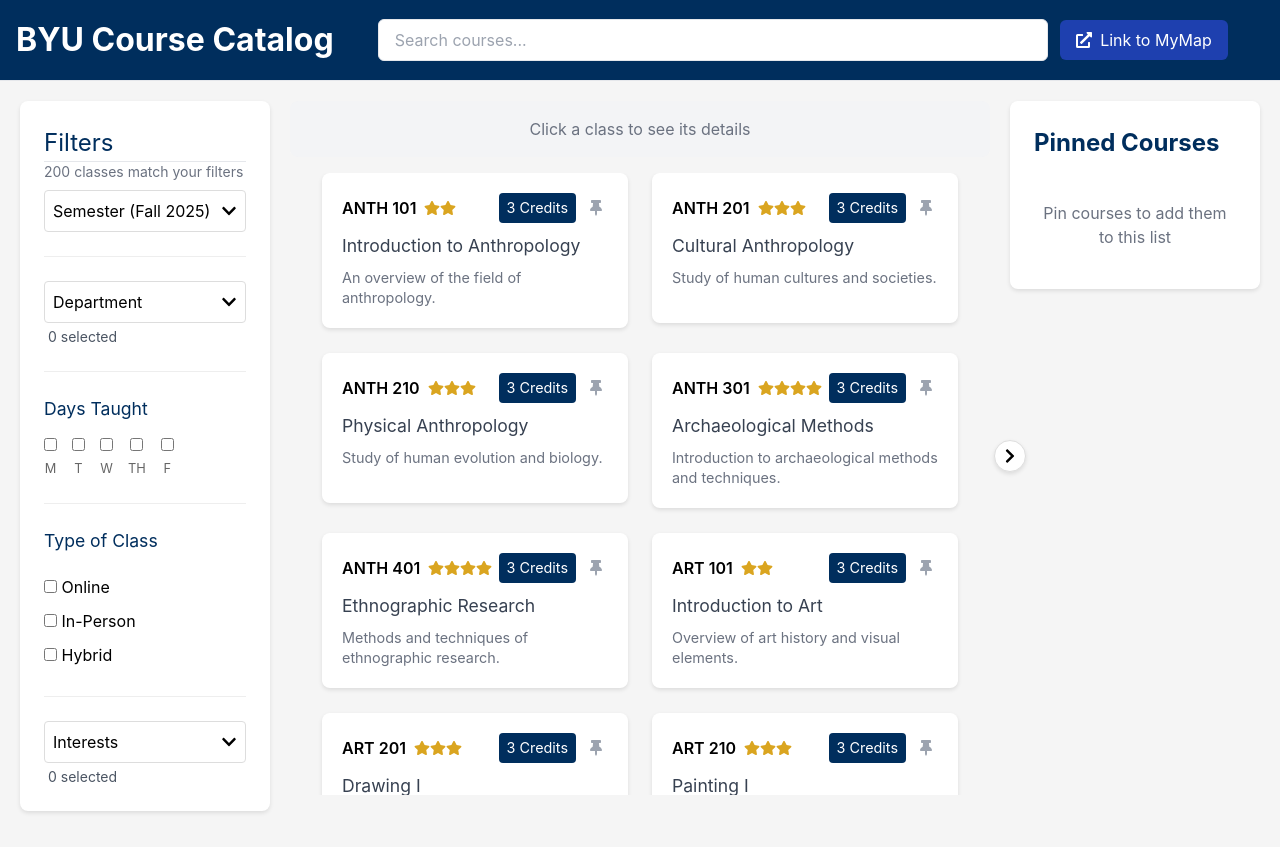
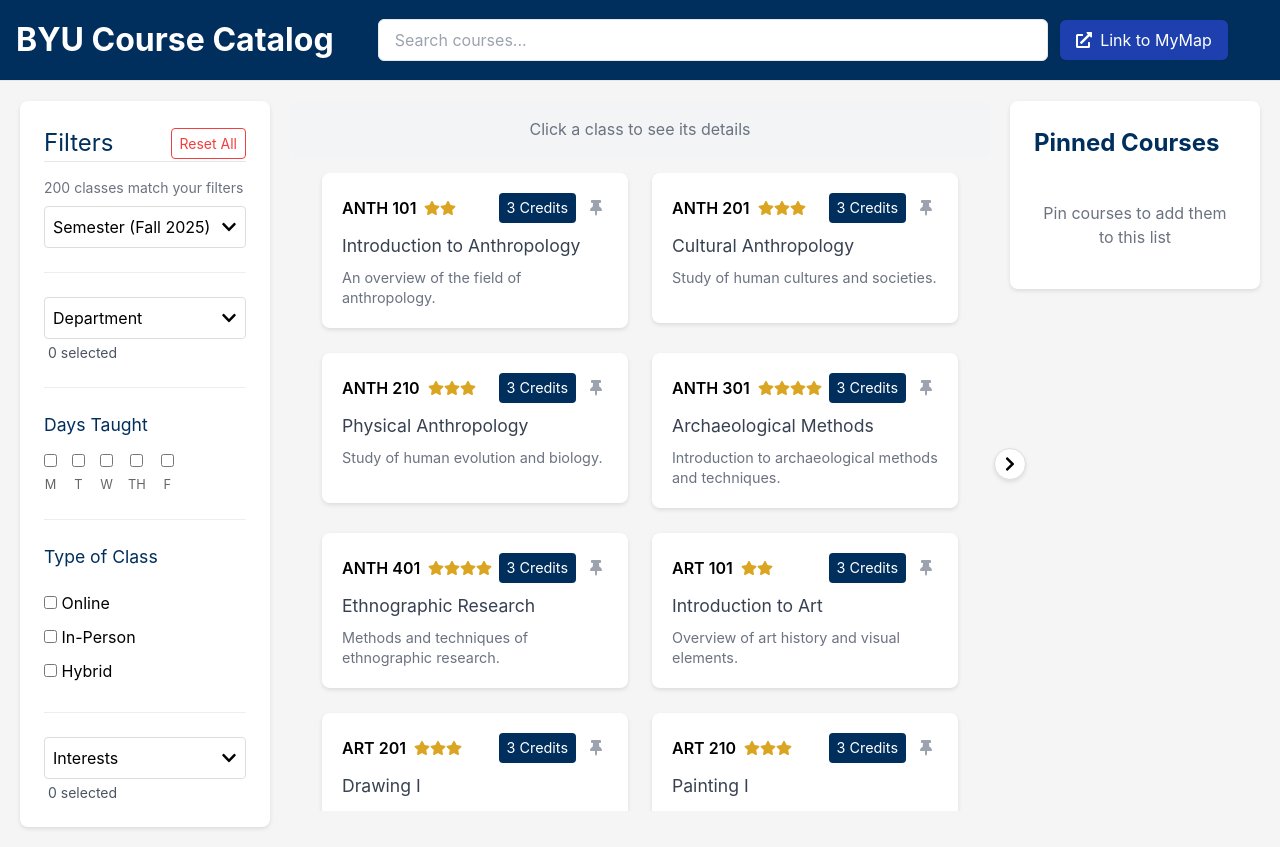
Before and after one commit to Connorisdunn/betterbyucatalog, a React (Vite) app: page / in a window 1280 px wide. Built offline with nearby package versions, Linux system fonts and the light colour scheme.

Commit message:
Add reset button

```diff
--- a/src/App.jsx
+++ b/src/App.jsx
@@ -12,6 +12,16 @@
   const { filters, setFilters, filteredCourses } = useCourseFilters();
   const { pinnedCourses, isPinnedPanelOpen, setIsPinnedPanelOpen, togglePin } = usePinnedCourses();
   const [selectedCourse, setSelectedCourse] = useState(null);
+
+  // Add handleFilterChange function to handle complete reset
+  const handleFilterChange = (newFilters) => {
+    setFilters(newFilters);
+    // Clear search input if searchTerm is empty
+    if (!newFilters.searchTerm) {
+      const searchInput = document.querySelector('.search-bar');
+      if (searchInput) searchInput.value = '';
+    }
+  };
 
   return (
     <>
@@ -31,7 +41,7 @@
       <div className={`container ${isPinnedPanelOpen ? 'panel-open' : 'panel-closed'}`}>
         <FilterPanel
           filters={filters}
-          onFilterChange={setFilters}
+          onFilterChange={handleFilterChange}
           filteredCount={filteredCourses.length}
           totalCount={courses.length}
         />
--- a/src/components/filters/FilterPanel.jsx
+++ b/src/components/filters/FilterPanel.jsx
@@ -6,10 +6,34 @@
 import { SemesterFilter } from './SemesterFilter';
 
 export function FilterPanel({ filters, onFilterChange, filteredCount, totalCount }) {
+  // Add reset function
+  const handleReset = () => {
+    onFilterChange({
+      searchTerm: '',
+      semester: '',
+      departments: [],
+      days: [],
+      types: [],
+      interests: []
+    });
+  };
+
   return (
     <div className="filters">
       <div className="filters-header mb-0">
         <h2 className="filters-title m-0 p-0">Filters</h2>
+        {/* Add reset button */}
+        <button
+          className="reset-button"
+          onClick={handleReset}
+          style={{
+            display: filters.searchTerm || filters.semester ||
+                    filters.departments.length || filters.days.length ||
+                    filters.types.length || filters.interests.length ? 'block' : 'none'
+          }}
+        >
+          Reset All
+        </button>
       </div>
 
       <div className="course-count text-sm text-gray-600 mb-2 ml-0">
--- a/src/index.css
+++ b/src/index.css
@@ -706,3 +706,25 @@
   margin-bottom: 0;
   padding-bottom: 0;
 }
+.filters-header {
+  display: flex;
+  justify-content: space-between;
+  align-items: center;
+  margin-bottom: 1rem;
+}
+
+.reset-button {
+  padding: 4px 8px;
+  font-size: 0.875rem;
+  color: #f23f3f;
+  background: transparent;
+  border: 1px solid #f23f3f;
+  border-radius: 4px;
+  cursor: pointer;
+  transition: all 0.2s ease;
+}
+
+.reset-button:hover {
+  background: #f23f3f;
+  color: white;
+}
```
